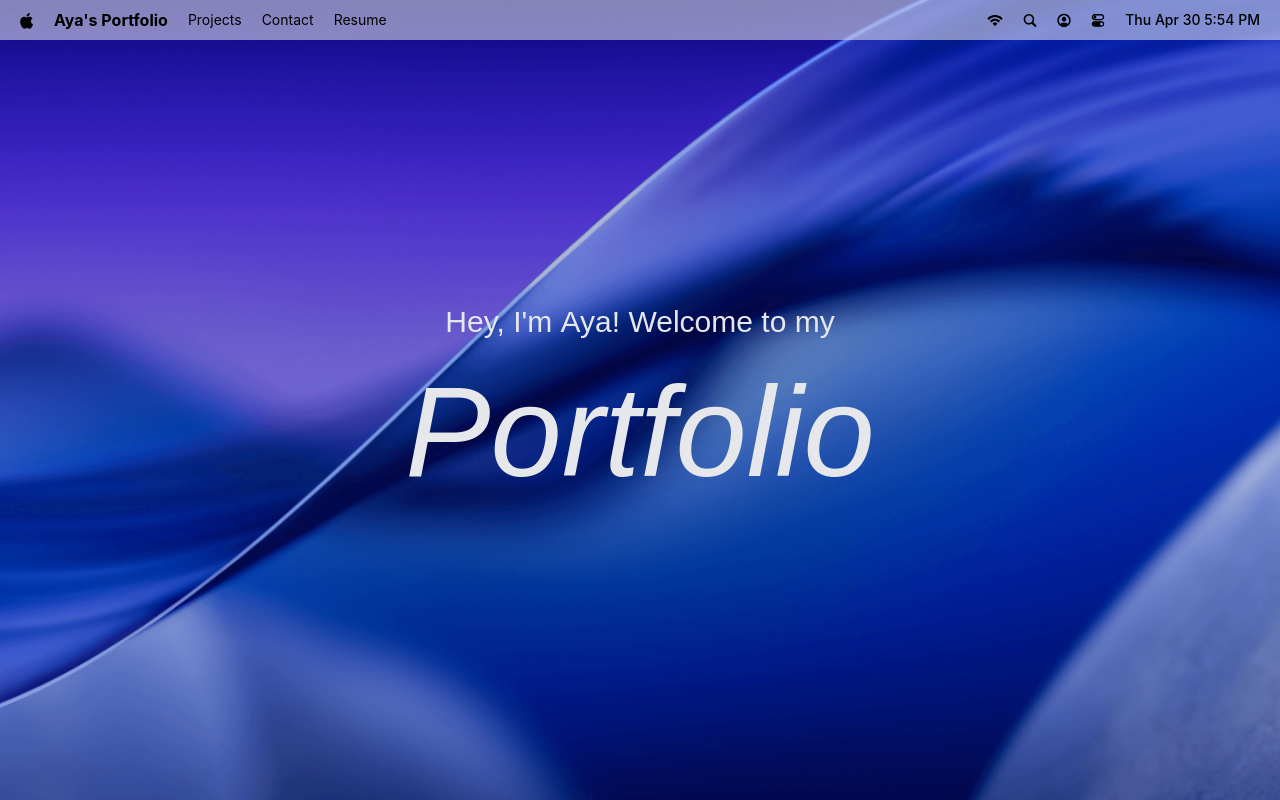
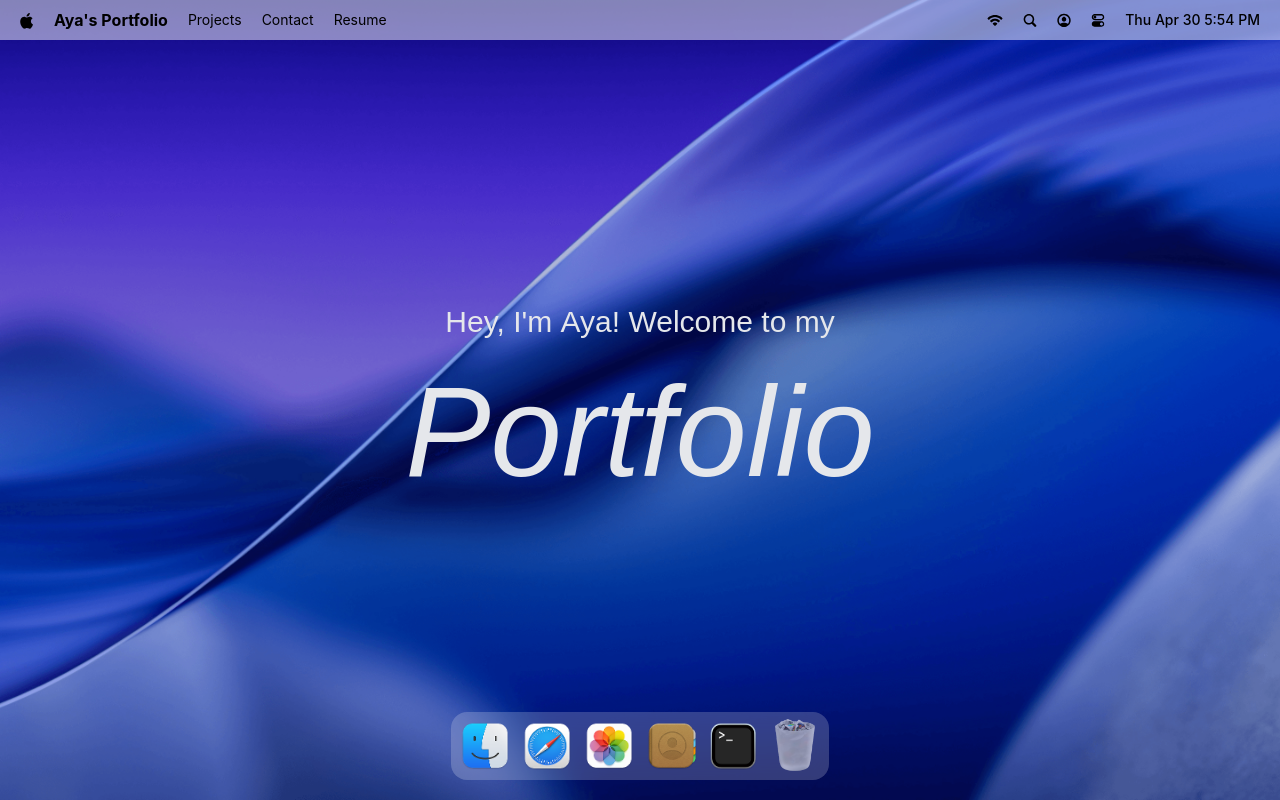
Before and after one commit to AyaMidani/macos-portfolio, a React (Vite) app: page / in a window 1280 px wide. Built offline with nearby package versions, Linux system fonts and the light colour scheme; a web font is replaced by a local one.

Commit message:
implement Dock Presentation

```diff
--- a/package.json
+++ b/package.json
@@ -17,6 +17,7 @@
     "lucide-react": "^1.8.0",
     "react": "^19.2.4",
     "react-dom": "^19.2.4",
+    "react-tooltip": "^5.30.1",
     "tailwindcss": "^4.2.2"
   },
   "devDependencies": {
--- a/src/App.jsx
+++ b/src/App.jsx
@@ -1,11 +1,12 @@
 import React from 'react'
-import { NavBar, Welcome } from '#components'
+import { NavBar, Welcome , Dock} from '#components'
 
 function App() {
   return (
     <main>
       <NavBar />
       <Welcome />
+      <Dock />
     </main>
   )
 }
--- /dev/null
+++ b/src/components/Dock.jsx
@@ -0,0 +1,65 @@
+import { dockApps } from '#constants';
+import { useGSAP } from '@gsap/react';
+import React, { useRef } from 'react';
+import { Tooltip } from 'react-tooltip';
+import gsap from 'gsap';
+gsap.registerPlugin(useGSAP);
+
+
+function Dock() {
+    const dockRef = useRef(null)
+    const toggleApp = (app)=>{
+
+    }
+
+    useGSAP(() => {
+        const dock = dockRef.current;
+        if(!dock) return () => {};
+        const icons = dock.querySelectorAll('.dock-icon');
+        const animateIcon = (mouseX)=>{
+            const {left} = dock.getBoundingClientRect();
+            icons.forEach((icon) => {
+                const {left: l , width: w} = icon.getBoundingClientRect();
+                const distance = Math.abs(mouseX - (l - left + w / 2));
+                const intensity = Math.exp(-(distance ** 2.5) / 20000);
+                gsap.to(icon,{scale:1 + 0.25 * intensity, y: -15 * intensity, duration:0.2, ease:'power1.out'})
+            });
+        }
+        const handleMouseMove = (e) => {
+            const {left} = dock.getBoundingClientRect();
+            animateIcon(e.clientX - left);
+        }
+        const handleMouseLeave = () => {
+            icons.forEach((icon) => gsap.to(icon,{scale:1, y:0, duration:0.3, ease:'power1.out'}))
+        }
+        dock.addEventListener('mousemove', handleMouseMove);
+        dock.addEventListener('mouseleave', handleMouseLeave);
+
+        return () => {
+            dock.removeEventListener('mousemove', handleMouseMove);
+            dock.removeEventListener('mouseleave', handleMouseLeave);
+        }
+    },[]);
+
+
+    return (
+    <section id="dock">
+        <div ref={dockRef} className='dock-container'>
+            {
+                dockApps.map(({id , icon, name, canOpen }) => (
+                    <div key={id} className='relative flex justify-center'>
+                        <button className={"dock-icon"} aria-label={name} data-tooltip-id="dock-tooltip"
+                        data-tooltip-content={name} data-tooltip-delay-show={200} onClick={()=> toggleApp({id,canOpen})}>
+                            <img src={`/images/${icon}`} alt={name} loading='lazy' className={canOpen ? "" : "opacity-60"} />
+                        </button>
+                        <span className='absolute bottom-0 text-xs mt-1 opacity-0 group-hover:opacity-100 transition-opacity'>{name}</span>
+                    </div>
+                ))
+            }
+        <Tooltip id="dock-tooltip" place='top' className="tooltip" />
+        </div>
+    </section>
+  )
+}
+
+export default Dock
--- a/src/components/index.js
+++ b/src/components/index.js
@@ -1,4 +1,5 @@
 import NavBar from '#components/navbar'
 import Welcome from '#components/Welcome'
+import Dock from '#components/Dock'
 
-export {NavBar,Welcome}
+export {NavBar,Welcome,Dock}
```
Also changed, not shown: 1 other file (tests, documents, lock files or other folders).
